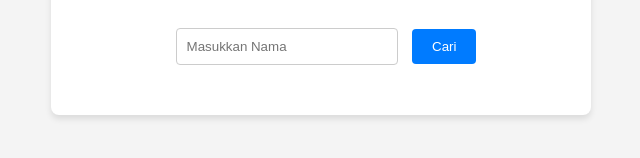
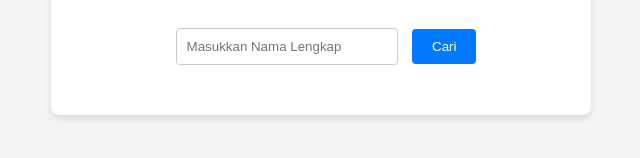
Before and after one commit to AR-GIBS/konek, a plain HTML site: page index.html in a window 1280 px wide. Shown: the part 448-606 px from the top of the page, 319-959 px from the left. Drawn offline with Linux system fonts and the light colour scheme.

Commit message:
Update index.html

```diff
--- a/index.html
+++ b/index.html
@@ -10,7 +10,7 @@
     <div class="container">
 	<img src="logo.png" width="50%">
         <h1>Cek Simpanan</h1>
-        <input type="text" id="nameInput" placeholder="Masukkan Nama" />
+        <input type="text" id="nameInput" placeholder="Masukkan Nama Lengkap" />
         <button id="searchButton">Cari</button>
         <div id="result"></div>
     </div>
```
